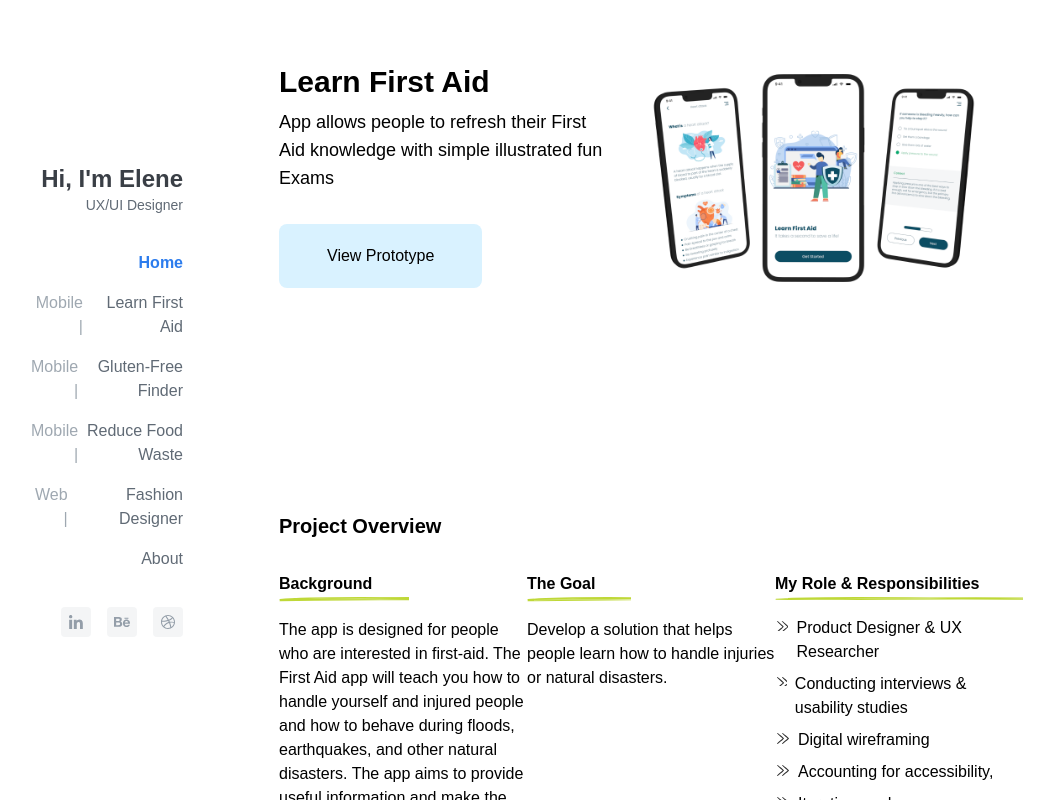
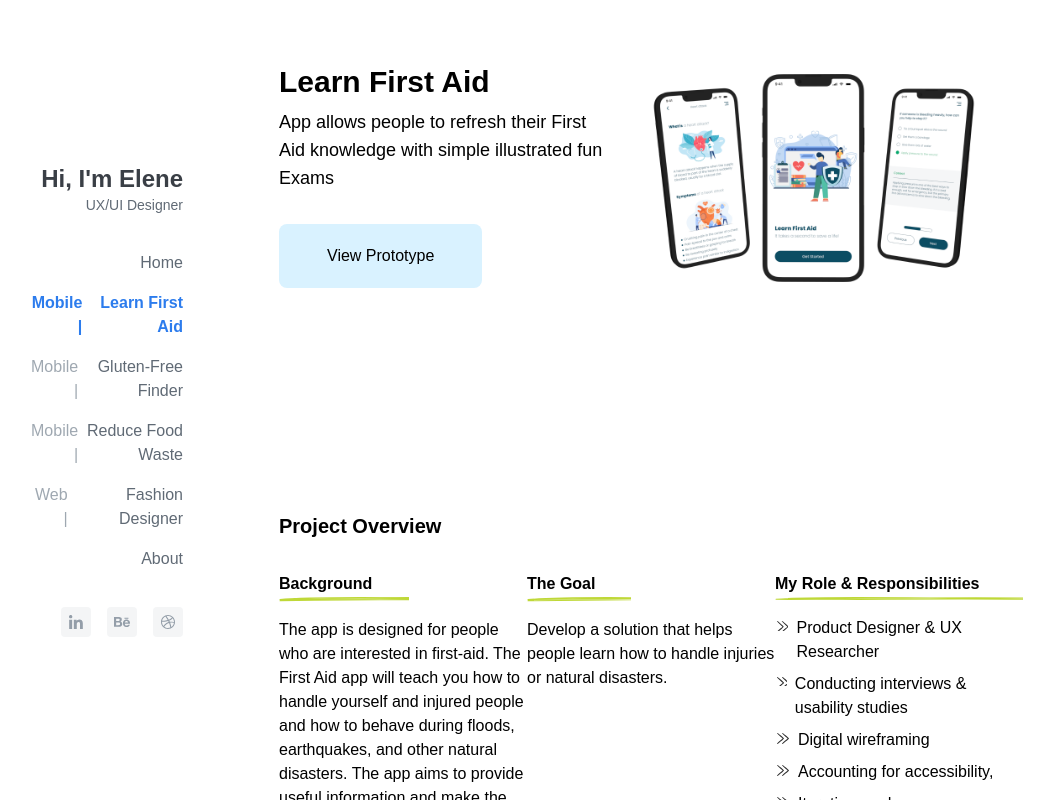
Before and after one commit to lelezedg/my-portfolio, a Next.js app: page /FirstAidApp in a window 1280 px wide. Shown: the whole page, without its empty margins (113-1167 px from the left). Built offline with nearby package versions, Linux system fonts and the light colour scheme.

Commit message:
chore: added navigation

```diff
--- a/components/Layout.tsx
+++ b/components/Layout.tsx
@@ -17,7 +17,7 @@ export const Layout = ({ children, title }: TLayout) => {
         <meta name="viewport" content="initial-scale=1.0, width=device-width" />
       </Head>
 
-      <div className="flex-initial md:w-3/12 w-0 pr-24">
+      <div className="flex-initial md:w-3/12 w-0 md:pr-24">
         <Menu />
       </div>
 
--- a/components/Menu.tsx
+++ b/components/Menu.tsx
@@ -1,8 +1,11 @@
 import React from "react";
 import { BehanceIcon, DribbleIcon, LinkedinIcon } from "../icons";
 import { MenuItem } from "./MenuItem";
+import { useRouter } from "next/router";
 
 export const Menu = () => {
+  const { pathname } = useRouter();
+
   return (
     <div className="flex flex-col h-screen justify-center self-center items-end text-end">
       <div className="mb-7">
@@ -13,8 +16,13 @@ export const Menu = () => {
       </div>
 
       <div className="flex flex-col">
-        <MenuItem title="Home" isActive />
-        <MenuItem title="Learn First Aid" variant="mobile" />
+        <MenuItem title="Home" link="/" isActive={pathname === "/"} />
+        <MenuItem
+          title="Learn First Aid"
+          variant="mobile"
+          link="/FirstAidApp"
+          isActive={pathname === "/FirstAidApp"}
+        />
         <MenuItem title="Gluten-Free Finder" variant="mobile" />
         <MenuItem title="Reduce Food Waste" variant="mobile" />
         <MenuItem title="Fashion Designer" variant="web" />
--- a/components/MenuItem.tsx
+++ b/components/MenuItem.tsx
@@ -6,11 +6,17 @@ type TMenuItem = {
   title: string;
   variant?: TMenuItemVariant;
   isActive?: boolean;
+  link?: string;
 };
 
-export const MenuItem = ({ title, variant, isActive = false }: TMenuItem) => {
+export const MenuItem = ({
+  title,
+  variant,
+  isActive = false,
+  link,
+}: TMenuItem) => {
   return (
-    <div className="flex flex-row text-end justify-end my-2">
+    <a className="flex flex-row text-end justify-end my-2" href={link}>
       {variant && (
         <h1
           className={`text-base mr-1 ${
@@ -28,6 +34,6 @@ export const MenuItem = ({ title, variant, isActive = false }: TMenuItem) => {
       >
         {title}
       </h1>
-    </div>
+    </a>
   );
 };
--- a/pages/index.tsx
+++ b/pages/index.tsx
@@ -3,7 +3,7 @@ import { Card, Layout } from "../components";
 export default function Home() {
   return (
     <Layout title="eleneux.com">
-      <div className="flex flex-col">
+      <div className="flex flex-col mt-16">
         <div className="md:-mx-6 flex flex-grow flex-col md:flex-row">
           <Card
             title="Learn First Aid"
```
